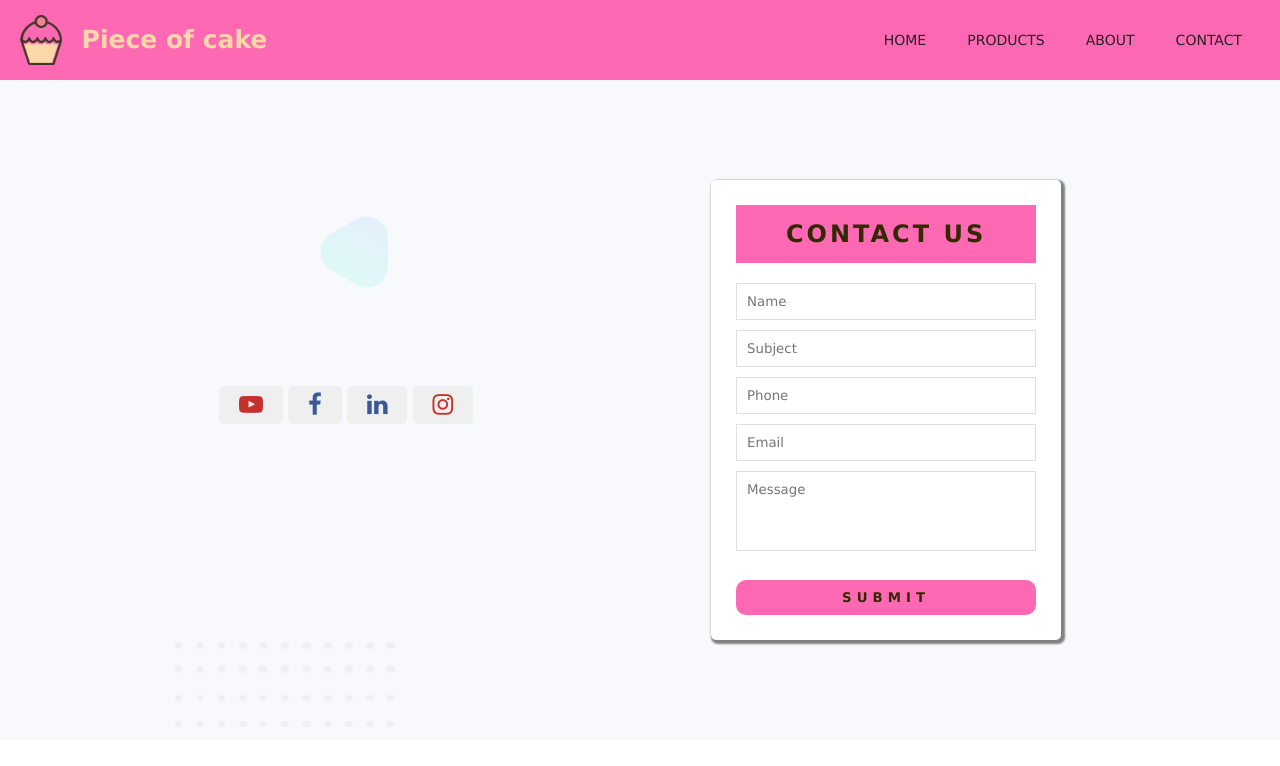
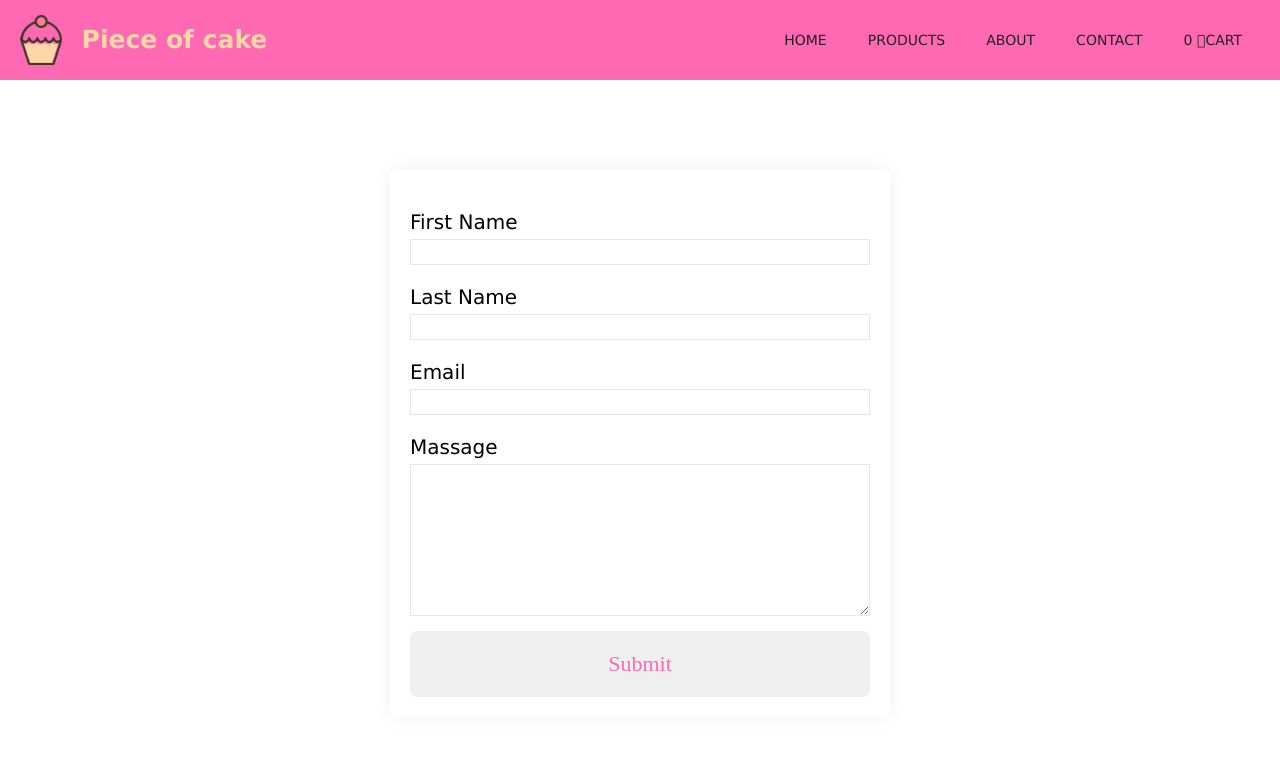
Before and after one commit to TamannaSarker/Muffins, a plain HTML site: page contact.html in a window 1280 px wide. Drawn offline with Linux system fonts and the light colour scheme.

Commit message:
contact form is done

```diff
--- a/contact.html
+++ b/contact.html
@@ -21,47 +21,42 @@
             <li><a href="products.html">Products</a></li>
             <li><a href="#about">About</a></li>
             <li><a href="contact.html">Contact</a></li>
-            <li class="cart"><a href="cart.html">
-                <ion-icon name="cart-outline"></ion-icon>Cart <span>0</span>
-             </a></li>
+            <li><a id="cart-info" href="#cart">
+              <span class="item-total">0</span>
+              <i class="fas fa-cart-plus"></i>Cart
+              <span class="cart-total"></span>
+          </a>
       </li>
         </ul>
     </nav>
 
     <!-- Hamburger menu end -->
     <section class="contact">
-    <div>
-    <button class="bttn" onclick="window.open('http://www.youtube.com')" class="btn request-callback"><i
-        class="media-icon fa fa-youtube-play" style="color: #c4302b;" aria-hidden="true"></i></button>
-<button class="bttn" onclick="window.open('https://www.facebook.com')" class="btn request-callback"><i
-        class="fa fa-facebook" style="color:  #3b5998;" aria-hidden="true"></i></button>
-<button class="bttn" onclick="window.open('https://www.linkedin.com')" class="btn request-callback"><i
-        class="fa fa-linkedin" style="color:  #3b5998;" aria-hidden="true"></i></button>
-<button class="bttn" onclick="window.open('https://www.instagram.com')" class="btn request-callback"><i
-        class="fa fa-instagram" aria-hidden="true" style="color: #c4302b;"></i></button>
+      <div class="contact-container">
+          <!--link got from formspree-->
+        <form action="https://formspree.io/f/xyybnaza" method="POST" id="my-form">
+
+          <div class="form-group">
+            <label for="firstName"> First Name</label>
+            <input type="text" id="firstName" name="firstName">
           </div>
-<div class="wrapper">
-  <h2 class="bg bg1">Contact us</h2>
-  <div id="error_message"></div>
-  <form id="myform" onsubmit="return validate();">
-    <div class="input_field">
-        <input type="text" placeholder="Name" id="name">
+
+          <div class="form-group">
+            <label for="latsName">Last Name</label>
+            <input type="text" id="lastName" name="lastName">
           </div>
-    <div class="input_field">
-        <input type="text" placeholder="Subject" id="subject">
+
+          <div class="form-group">
+            <label for="email">Email</label>
+            <input type="email" id="email" name="email">
           </div>
-    <div class="input_field">
-        <input type="text" placeholder="Phone" id="phone">
+
+          <div class="form-group">
+            <label for="massage">Massage</label>
+            <textarea name="massage" id="massage" cols="30" rows="10"></textarea>
           </div>
-    <div class="input_field">
-        <input type="text" placeholder="Email" id="email">
-    </div>
-    <div class="input_field">
-        <textarea placeholder="Message" id="message"></textarea>
-    </div>
-    <div class="submit">
-        <input type="submit">
-    </div>
+
+          <button type="submit">Submit</button>
         </form>
       </div>
     </section>
--- a/style.css
+++ b/style.css
@@ -429,75 +429,53 @@ cursor: pointer;
 /* Contact site*/
 .bg{
     background-color: #ff69b4;
-
-}
-.bg1{
-    padding-top: 15px;
-}
-.contact{
-    background-image: url(images/biography-bg.png);
-    padding: 100px;
-    align-items: center;
-    display: flex;
-    flex-wrap: wrap;
-    justify-content: space-around;
-}
-
-.wrapper{
-    max-width: 350px;
+  }
+  .contact{
+    padding-top: 90px;
+  }
+  .contact-container {
+    width: 90%;
+    max-width: 500px;
+    margin: 0 auto;
+    padding: 20px;
+    box-shadow: 0px 0px 20px #00000010;
+    background-color: white;
+    border-radius: 8px;
+    margin-bottom: 20px;
+  }
+  .form-group {
     width: 100%;
-    background: #fff;
-    padding: 25px;
-    border-radius: 5px;
-    box-shadow: 2px 2px 2px 2px gray;
+    margin-top: 20px;
+    font-size: 20px;
+  }
+  .form-group input,
+  .form-group textarea {
+    width: 100%;
+    padding: 5px;
+    font-size: 12px;
+    border: 1px solid rgba(128, 128, 128, 0.199);
+    margin-top: 5px;
   }
 
-  .wrapper h2{
+  textarea {
+    resize: vertical;
+  }
+  button[type="submit"] {
+    width: 100%;
+    border: none;
+    outline: none;
+    padding: 20px;
+    font-size: 22px;
+    border-radius: 8px;
+    font-family: "Montserrat";
+    color: hotpink;
     text-align: center;
-    margin-bottom: 20px;
-    text-transform: uppercase;
-    letter-spacing: 3px;
-    color: #332902;
+    cursor: pointer;
+    margin-top: 10px;
+    transition: 0.3s ease background-color;
   }
-
-  .wrapper .input_field{
-    margin-bottom: 10px;
-  }
-
-  .wrapper .input_field input[type="text"],
-  .wrapper textarea{
-    border: 1px solid #e0e0e0;
-    width: 100%;
-    padding: 10px;
-  }
-
-  .wrapper textarea{
-    resize: none;
-    height: 80px;
-  }
-
-  .wrapper .submit input[type="submit"]{
-    border: 0px;
-    margin-top: 15px;
-    padding: 10px;
-    text-align: center;
-    width: 100%;
-    background:hotpink;
-    color: #332902;
-    text-transform: uppercase;
-    letter-spacing: 5px;
-    font-weight: bold;
-    border-radius: 10px;
-    cursor: pointer;
-  }
-
-  #error_message{
-    margin-bottom: 20px;
-    background: navajowhite;
-    padding: 0px;
-    text-align: center;
-    font-size: 14px;
-    transition: all 0.5s ease;
+  button[type="submit"]:hover {
+    background-color: rgb(214, 226, 236);
   }
 
 
```
Also changed, not shown: index.html (+7 -5 lines). Lines whose indentation alone changed are shown as unchanged.
